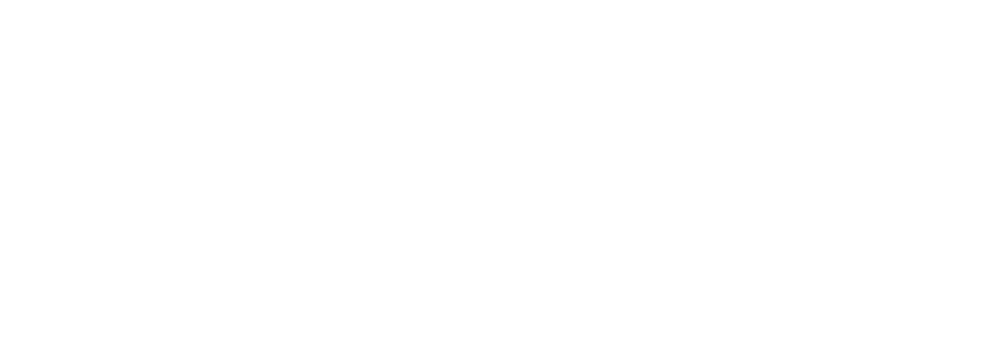
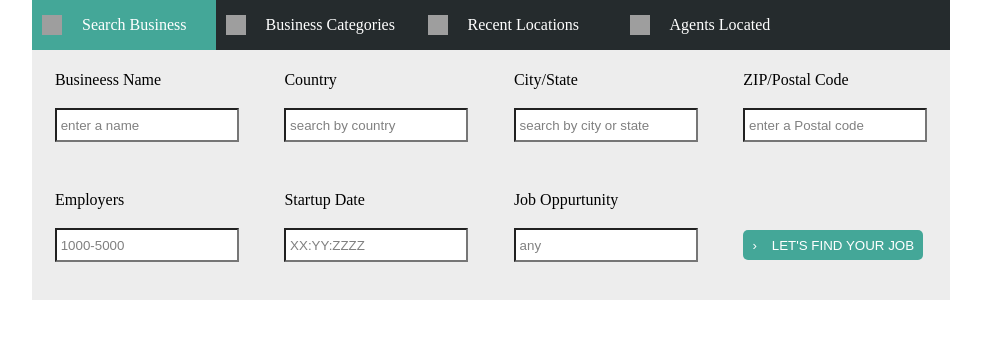
Before and after one commit to haem0212/test2_2109, a plain HTML site: page index.html in a window 1280 px wide. Shown: the whole page, without its empty margins (19-1000 px from the left). Drawn offline with Linux system fonts and the light colour scheme; grey boxes are pictures that could not be loaded.

Commit message:
code lan 4

```diff
--- a/index.html
+++ b/index.html
@@ -9,6 +9,92 @@
 		<!-- thành -->
 		<!-- end thành -->
 		<!-- linh -->
+		<div class="content">
+			<div class="box1">
+				<ul>
+					<li class="search">
+						<a href="#">
+							<img src="https://image.flaticon.com/icons/png/512/751/751381.png">
+							<p>Search Business</p>
+						</a>
+					</li>
+					<li>
+						<a href="#">
+							<img src="https://image.flaticon.com/icons/svg/660/660505.svg">
+							<p>Business Categories</p>
+						</a>
+					</li>
+					<li>
+						<a href="#">
+							<img src="https://image.flaticon.com/icons/svg/1033/1033925.svg">
+							<p>Recent Locations</p>
+						</a>
+					</li>
+					<li>
+						<a href="#">
+							<img src="https://image.flaticon.com/icons/svg/265/265674.svg">
+							<p>Agents Located</p>
+						</a>
+					</li>
+				</ul>
+			<div class="box2">
+				<div class="form">
+					<form name="input" action="demo_from_action.asp" method="get">
+					    <p>Busineess Name</p> <br>
+						<input type="text" name="user" value=" enter a name" >
+						<!-- <input type="submit" name="submit"> -->
+					</form>
+				</div>
+				<div class="form">
+					<form name="input" action="demo_from_action.asp" method="get">
+					    <p>Country</p> <br>
+						<input type="text" name="user" value=" search by country" >
+						<!-- <input type="submit" name="submit"> -->
+					</form>
+				</div>
+				<div class="form">
+					<form name="input" action="demo_from_action.asp" method="get">
+					    <p>City/State</p> <br>
+						<input type="text" name="user" value=" search by city or state" >
+						<!-- <input type="submit" name="submit"> -->
+					</form>
+				</div>
+				<div class="form">
+					<form name="input" action="demo_from_action.asp" method="get">
+					    <p>ZIP/Postal Code</p> <br>
+						<input type="text" name="user" value=" enter a Postal code" >
+						<!-- <input type="submit" name="submit"> -->
+					</form>
+				</div>
+				<div class="form diff">
+					<form name="input" action="demo_from_action.asp" method="get">
+					    <p>Employers</p> <br>
+						<input type="text" name="user" value=" 1000-5000" >
+						<!-- <input type="submit" name="submit"> -->
+					</form>
+				</div>
+				<div class="form">
+					<form name="input" action="demo_from_action.asp" method="get">
+					    <p>Startup Date</p> <br>
+						<input type="text" name="user" value=" XX:YY:ZZZZ" >
+						<!-- <input type="submit" name="submit"> -->
+					</form>
+				</div>
+				<div class="form">
+					<form name="input" action="demo_from_action.asp" method="get">
+					    <p>Job Oppurtunity</p> <br>
+						<input type="text" name="user" value=" any" >
+						<!-- <input type="submit" name="submit"> -->
+					</form>
+				</div>
+				<div class="form diff1">
+					<form name="input" action="demo_from_action.asp" method="get">
+						<!-- <input class="b1" type="text" name="user" value=" &rsaquo;    LET'S FIND YOUR JOB " > -->
+						<input class="b1" type="submit" name="submit" value="&rsaquo;    LET'S FIND YOUR JOB">
+					</form>
+				</div>
+			</div>
+		</div>
 		<!-- end linh -->
 		<!-- bảo -->
 		<!-- end bảo -->
--- a/style.css
+++ b/style.css
@@ -8,6 +8,97 @@
 }
 /* css thành */
 /* css linh */
+.container .content{
+	width: 90%;
+	height: auto;
+	background: pink;
+	margin: 0 auto;
+}
+.content .box1{
+	margin: 0 auto;
+	width: 100%;
+	height: 50px;
+}
+.box1 ul {
+	width: 100%;
+	height: 100%;
+	background: #252B2D;
+
+}
+.box1 ul li.search{
+	float: left;
+	width: 20%;
+	height: 100%;
+	background:#44A798;
+	list-style: none;
+}
+.box1 ul li:hover{
+	background: red;
+}
+.box1 ul li{
+	float: left;
+	width: 22%;
+	height: 100%;
+	background: #252B2D;
+	list-style: none;
+}
+.box1 ul li img{
+	float: left;
+	width: 20px;
+	height: 20px;
+	margin-right: 20px;
+	margin-top: 15px;
+	margin-left: 10px;
+}
+.box1 ul li p{
+	float: left;
+	color: white;
+	font-size: 16px;
+	line-height: 50px;
+	margin-right: 20px;
+}
+.content .box2{
+	width: 100%;
+	height: 250px;
+	background: #EDEDED;
+	margin: 0 auto;
+}
+.box2 .form{
+	float: left;
+	width: 20%;
+	height: 120px;
+	/*background: red;*/
+	margin-left: 2.5%;
+	margin-right: 2.5%;
+}
+.box2 .diff{
+	clear: both;
+	float: left;
+}
+.form p{
+	color: black;
+	font-size: 16px;
+	line-height:20px;
+	padding-top: 20px;
+}
+.form input{
+	width: 98%;
+	height: 30px;
+	background: white;
+	color: gray;
+}
+.box2 .diff1{
+	padding-top: 60px;
+}
+.form input.b1{
+	width: 98%;
+	height: 30px;
+	background: #44A798;
+	color: white;
+	border-radius: 5px;
+    border: none;
+
+}
 /* css bảo */
 /* css phê */
 /* css haem */
```
